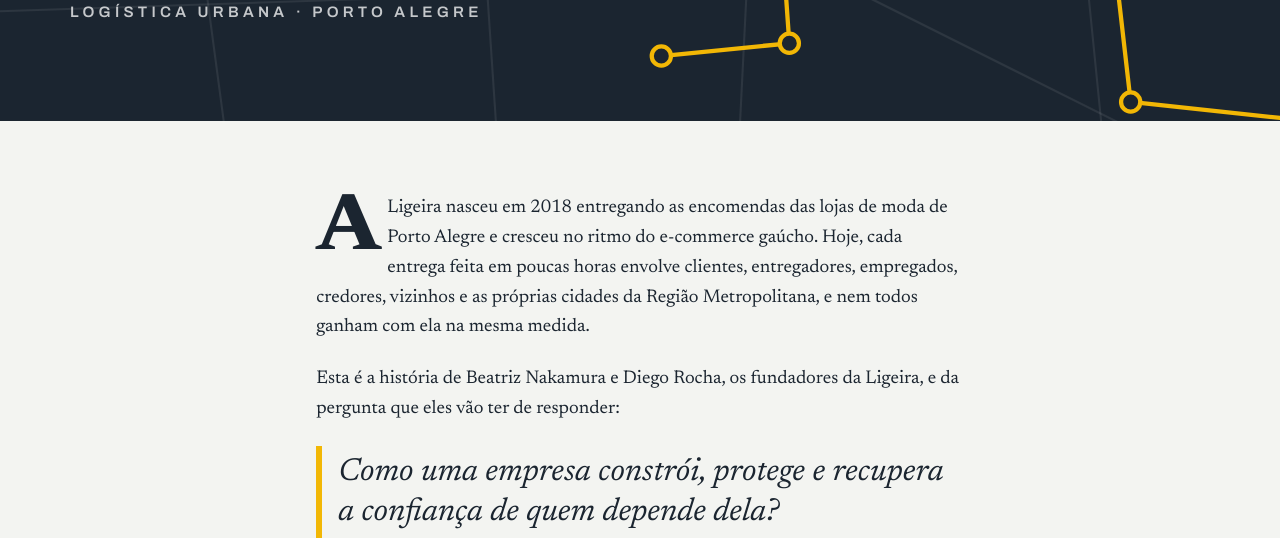
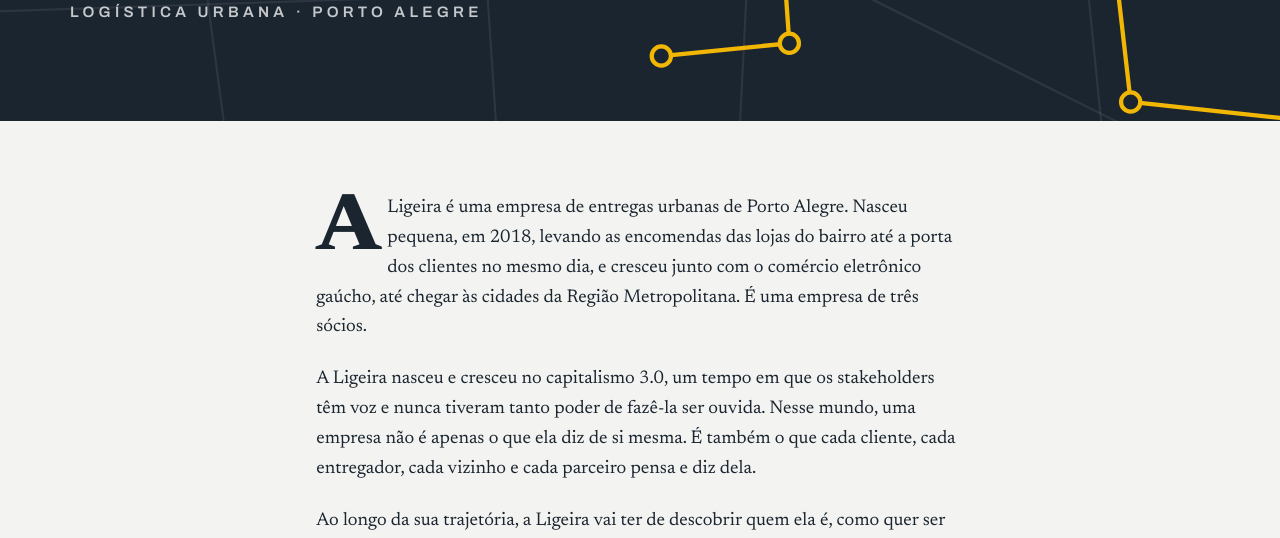
Before and after one commit to edubadu2026/ligeira-poa, a plain HTML site: page index.html in a window 1280 px wide. Shown: the part 410-948 px from the top of the page. Drawn offline with Linux system fonts and the light colour scheme.

Commit message:
Capa: nova introdução do caso
Co-Authored-By: Claude Opus 5.5 <noreply@anthropic.com>
Claude-Session: https://claude.ai/code/session_015bVSMESmpKiSTBnAg6XRBX

```diff
--- a/index.html
+++ b/index.html
@@ -411,9 +411,9 @@ footer .sig{font-family:var(--serif);font-size:1.2rem;font-style:italic}
 
   <section class="section">
     <div class="prose">
-      <p class="lede">A Ligeira nasceu em 2018 entregando as encomendas das lojas de moda de Porto Alegre e cresceu no ritmo do e-commerce gaúcho. Hoje, cada entrega feita em poucas horas envolve clientes, entregadores, empregados, credores, vizinhos e as próprias cidades da Região Metropolitana, e nem todos ganham com ela na mesma medida.</p>
-      <p>Esta é a história de Beatriz Nakamura e Diego Rocha, os fundadores da Ligeira, e da pergunta que eles vão ter de responder:</p>
-      <p class="pull">Como uma empresa constrói, protege e recupera a confiança de quem depende dela?</p>
+      <p class="lede">A Ligeira é uma empresa de entregas urbanas de Porto Alegre. Nasceu pequena, em 2018, levando as encomendas das lojas do bairro até a porta dos clientes no mesmo dia, e cresceu junto com o comércio eletrônico gaúcho, até chegar às cidades da Região Metropolitana. É uma empresa de três sócios.</p>
+      <p>A Ligeira nasceu e cresceu no capitalismo 3.0, um tempo em que os stakeholders têm voz e nunca tiveram tanto poder de fazê-la ser ouvida. Nesse mundo, uma empresa não é apenas o que ela diz de si mesma. É também o que cada cliente, cada entregador, cada vizinho e cada parceiro pensa e diz dela.</p>
+      <p>Ao longo da sua trajetória, a Ligeira vai ter de descobrir quem ela é, como quer ser vista e o que, de fato, dizem dela. E vai ter de aprender, às vezes do jeito mais difícil, a cuidar da sua identidade, da sua imagem e da sua reputação.</p>
 
       <h2>Capítulos</h2>
       <ol class="chapters">
```
